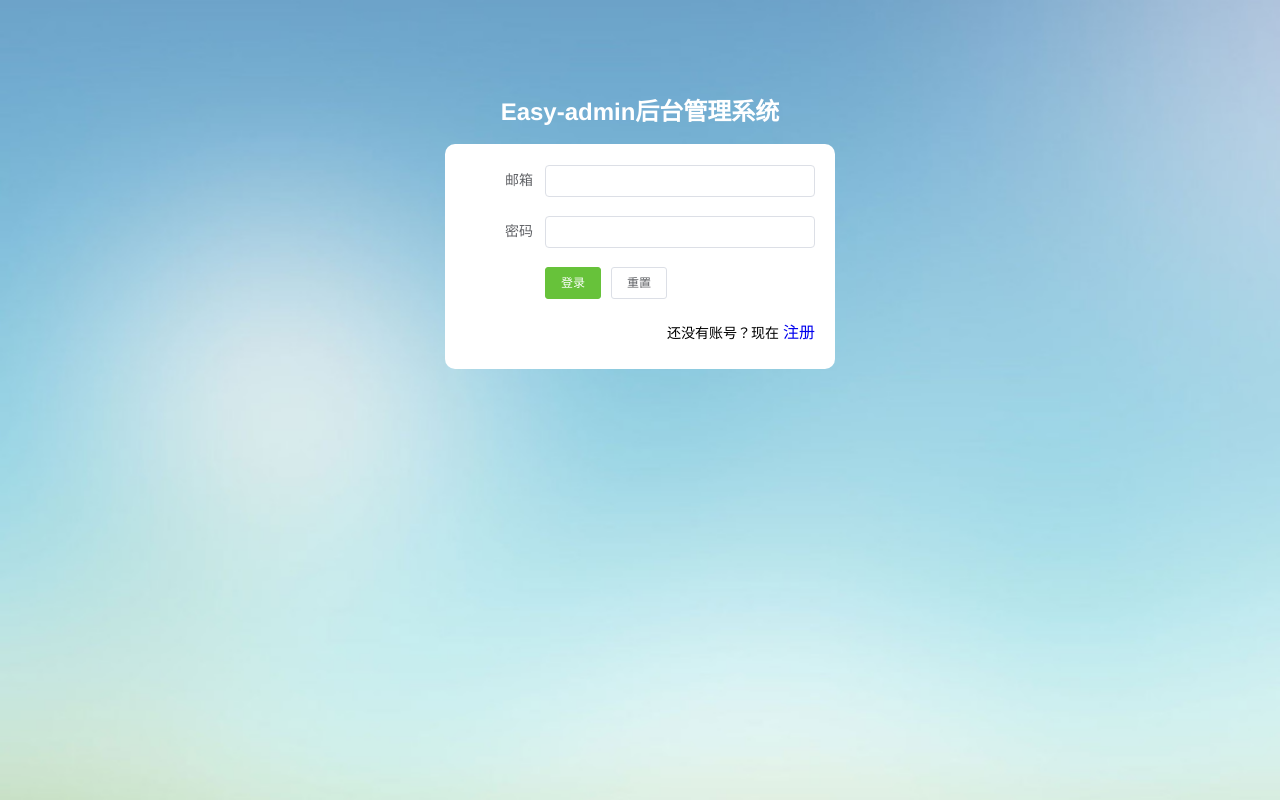
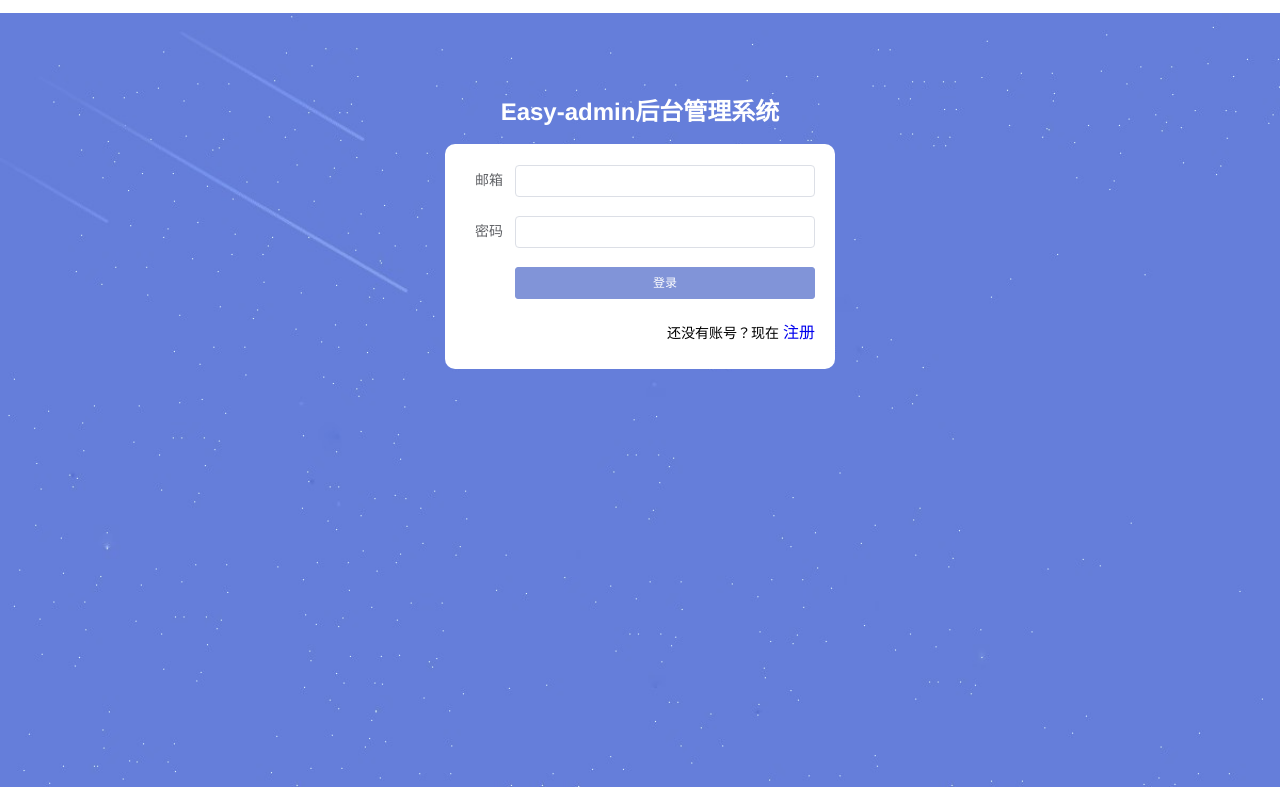
Before and after one commit to milyyy/easy-admin, a Vue app in the folder client/: page /login in a window 1280 px wide. Built offline with nearby package versions, Linux system fonts and the light colour scheme.

Commit message:
样式调整

```diff
--- a/client/src/views/Login.vue
+++ b/client/src/views/Login.vue
@@ -7,7 +7,7 @@
         :rules="rules"
         ref="loginForm"
         status-icon
-        label-width="80px"
+        label-width="50px"
         class="ruleForm"
         size="small"
       >
@@ -18,8 +18,8 @@
           <el-input type="password" v-model="ruleForm.pass" autocomplete="off"></el-input>
         </el-form-item>
         <el-form-item>
-          <el-button type="success" @click="submitForm('loginForm')">登录</el-button>
-          <el-button @click="resetForm('loginForm')">重置</el-button>
+          <el-button class="login-btn" @click="submitForm('loginForm')" style="width:100%">登录</el-button>
+          <!-- <el-button @click="resetForm('loginForm')">重置</el-button> -->
         </el-form-item>
         <el-form-item align="right">
           <span>还没有账号？现在
@@ -82,7 +82,7 @@ export default {
             const decoded = jwt_decode(token); //从token中解析的用户信息
             this.$store.dispatch('setAuth', !isEmpty(decoded));
             this.$store.dispatch('setUser', decoded);
-            this.$router.push("/index");
+            this.$router.push("/layout");
           }).catch(
             err => {
               this.$message({
@@ -130,6 +130,11 @@ export default {
       &:last-child{
         margin-bottom: 0;
       }
+      .login-btn {
+        background: #8194d8;
+        border: 1px solid #8194d8;
+        color: #fff;
+      }
     }
   }
 }
--- a/client/src/views/Register.vue
+++ b/client/src/views/Register.vue
@@ -30,7 +30,7 @@
           </el-select>
         </el-form-item>
         <el-form-item>
-          <el-button type="primary" @click="submitForm('registerForm')">注册</el-button>
+          <el-button type="primary" class="register-btn" @click="submitForm('registerForm')">注册</el-button>
           <el-button @click="resetForm('registerForm')">重置</el-button>
         </el-form-item>
         <el-form-item align="right">
@@ -166,6 +166,14 @@ export default {
       &:last-child{
         margin-bottom: 0;
       }
+      .el-select {
+        width: 100%;
+      }
+      .register-btn {
+        background: #8194d8;
+        border: 1px solid #8194d8;
+        color: #fff;
+      }
     }
   }
 }
```
Also changed, not shown: client/src/assets/imgs/bg.jpg.
